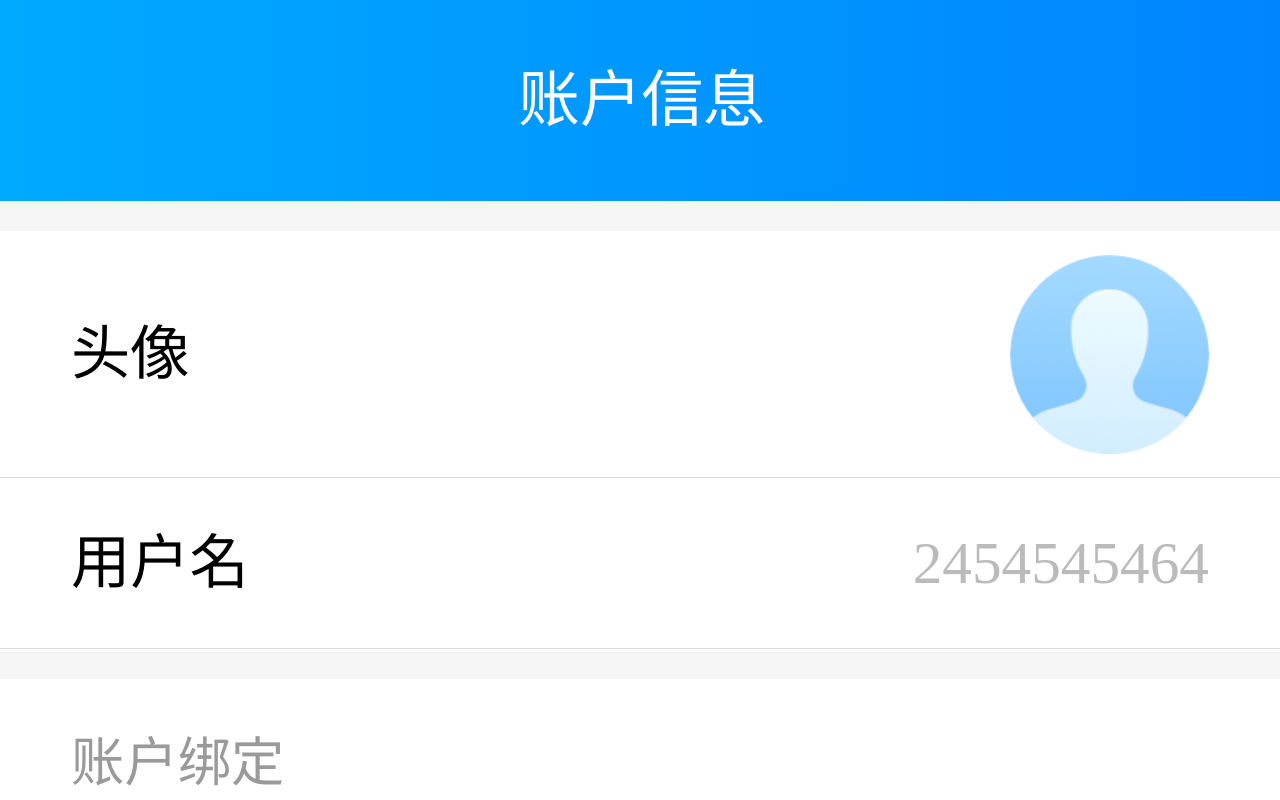
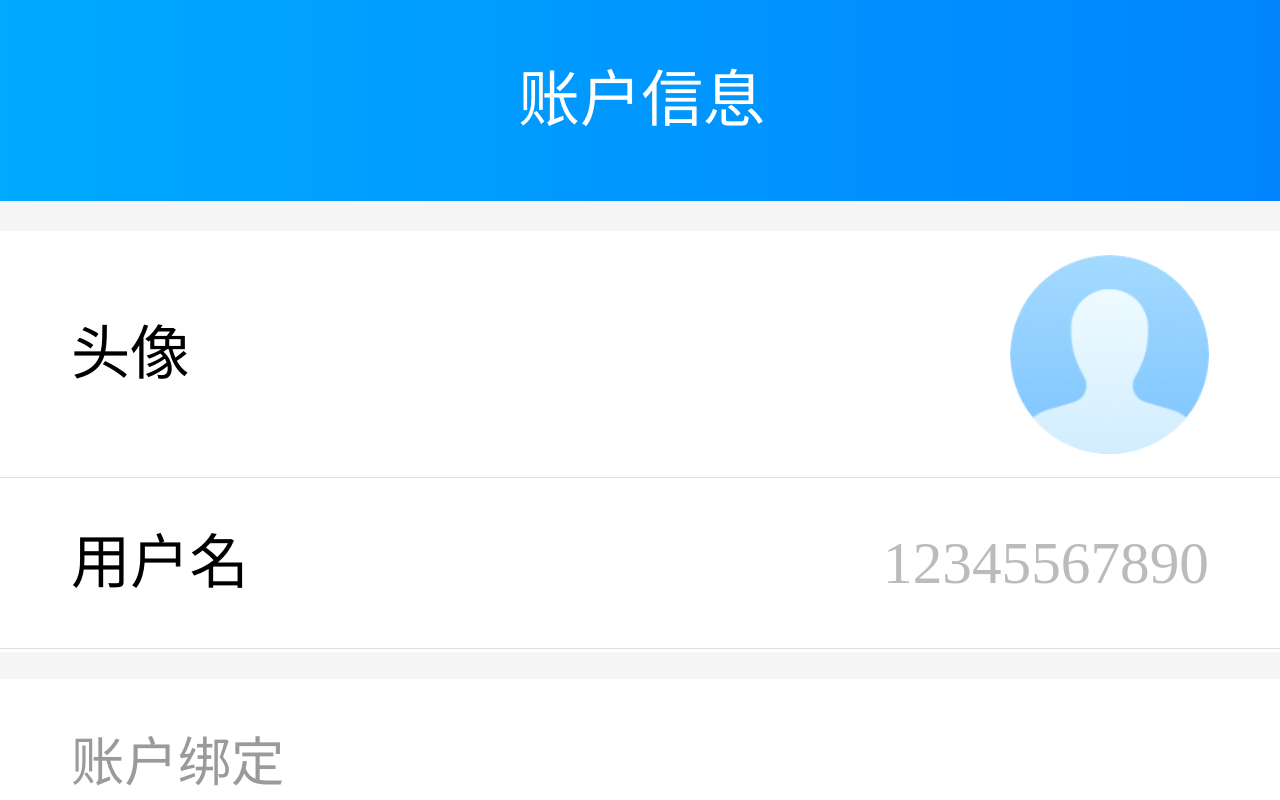
Before and after one commit to destiny8Star/waimaiapp, a plain HTML site: page useredit.html in a window 1280 px wide. Drawn offline with Linux system fonts and the light colour scheme; a web font is replaced by a local one.

Commit message:
Update useredit.html

```diff
--- a/useredit.html
+++ b/useredit.html
@@ -22,7 +22,7 @@
 			<div class="user_content2">
 			用户名
 			<p>
-			2454545464</p>
+			12345567890</p>
 		</div>
 		<div class="usedit_content2">
 			<div class="usedit_content2_1">账户绑定</div>
```
